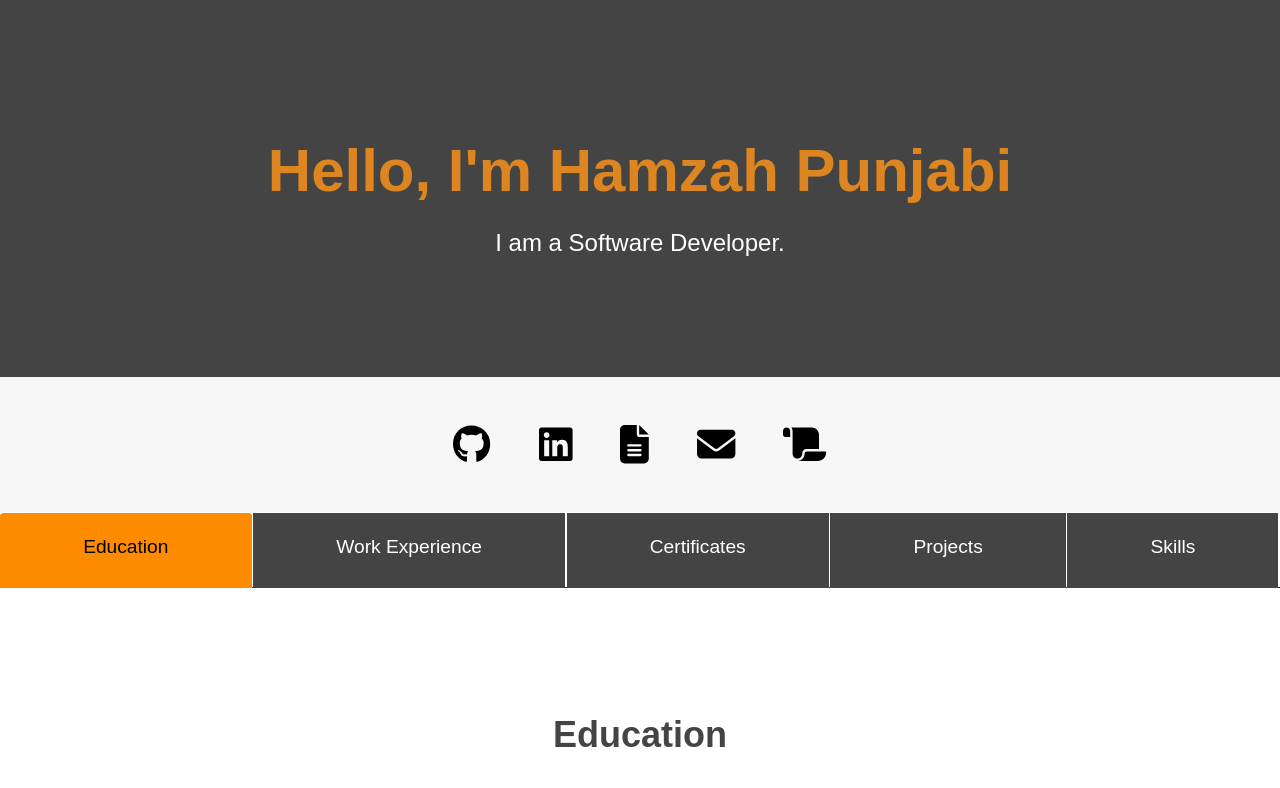
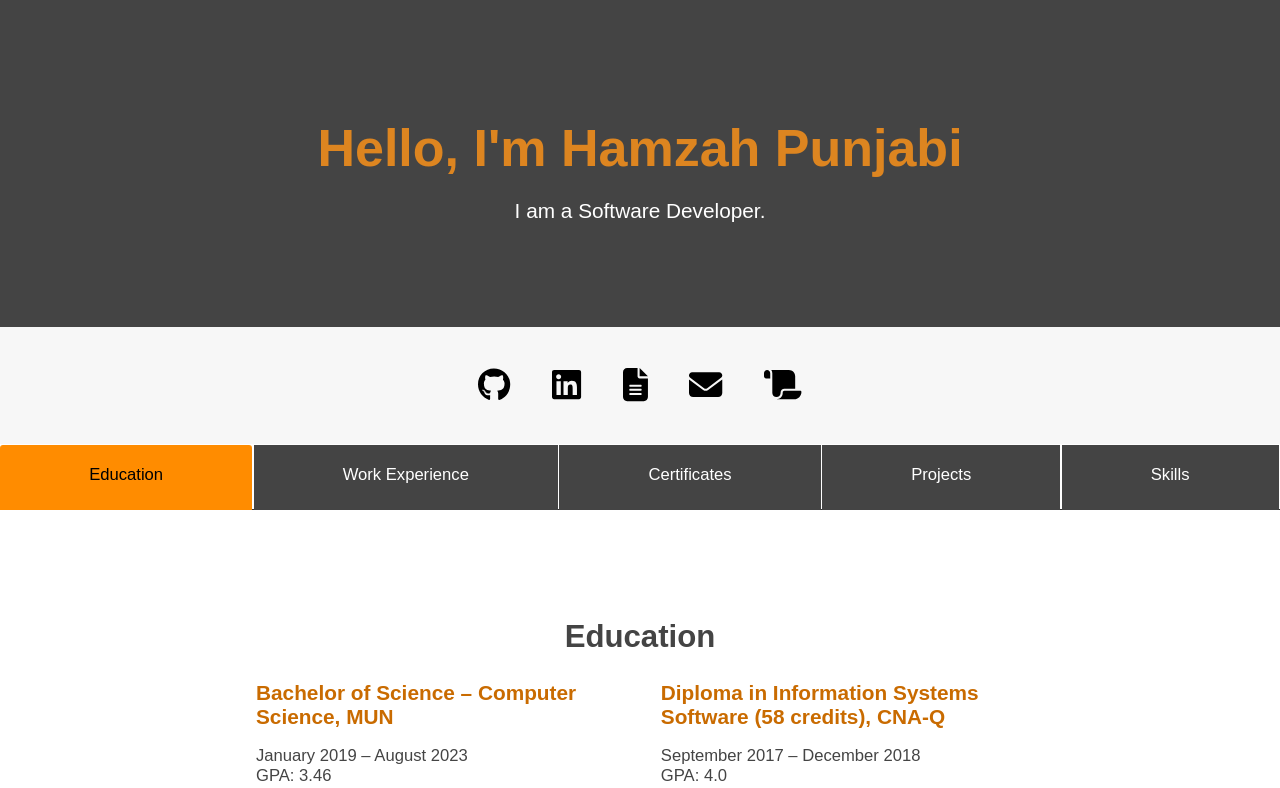
Before and after one commit to hamzahap/hapunjabi, a React (Create React App) app: page / in a window 1280 px wide. Shown: the top 788 px of the page. Built offline with nearby package versions, Linux system fonts and the light colour scheme.

Commit message:
zoom out

```diff
--- a/src/App.css
+++ b/src/App.css
@@ -5,7 +5,7 @@ body {
   margin: 0;
   padding: 0;
   color: #444;
-  zoom: 0.75;
+  zoom: 0.65;
 }
 
 h1,
@@ -367,13 +367,4 @@ li:after {
   }
 
 
-  /* @media (max-width: 768px) {
-    .react-tabs__tab {
-      padding: 8px 15px;
-      font-size: 0.9rem;
-    }
-  } */
-
-
-
   }
```
